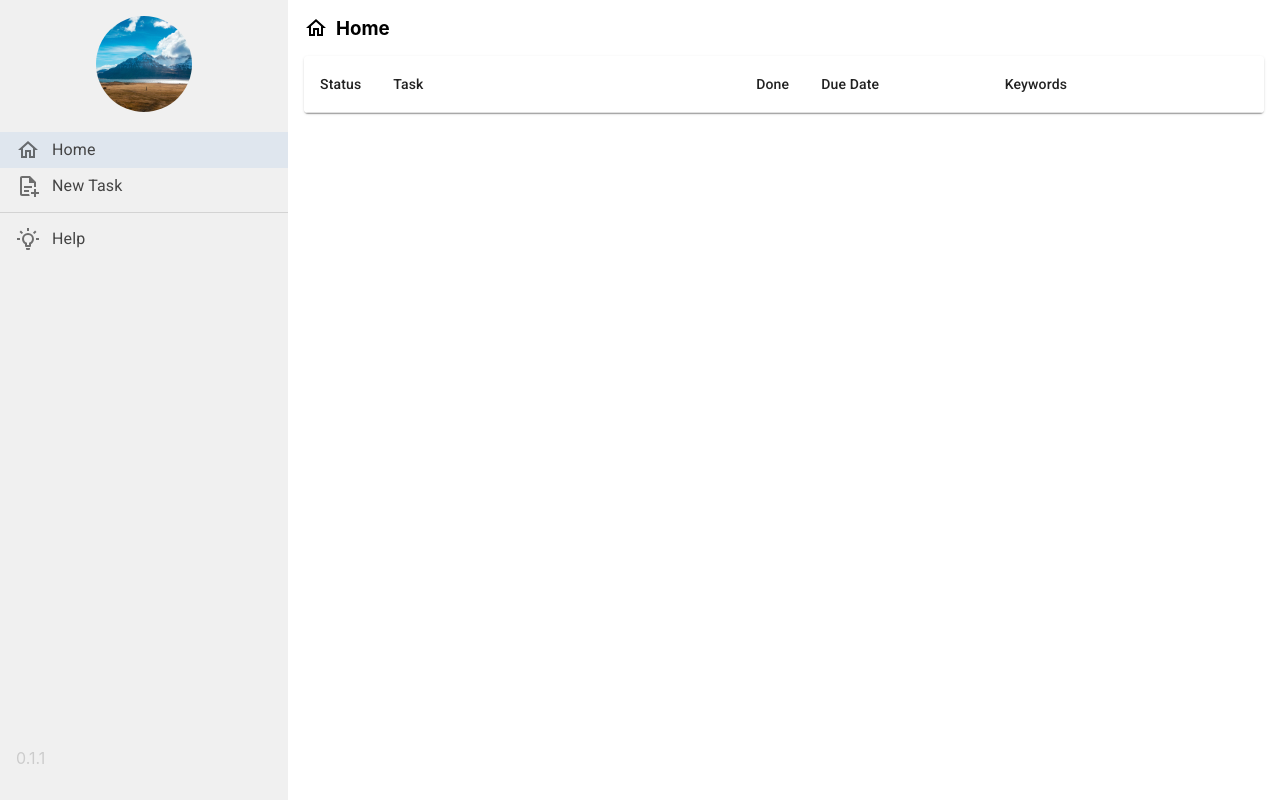
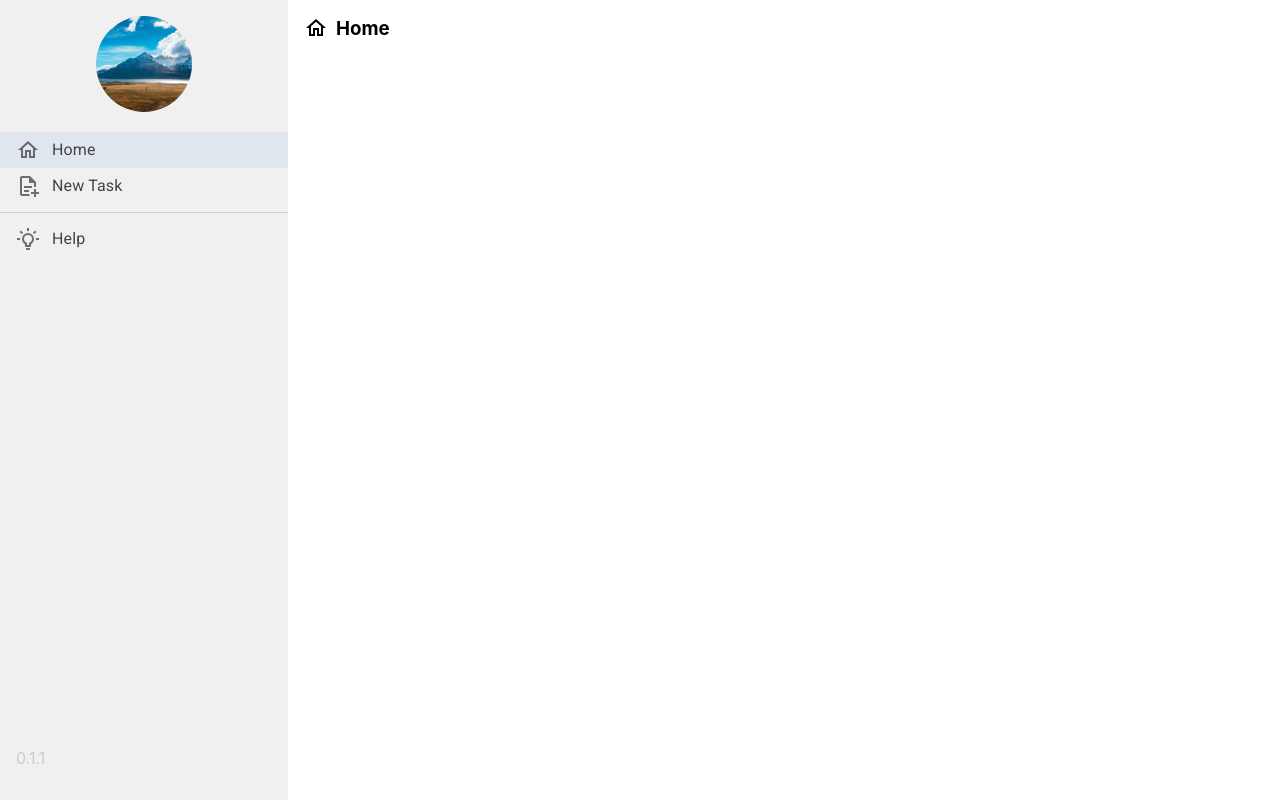
Before and after one commit to blueskyfish/browser-tasks, a React (Create React App) app: page / in a window 1280 px wide. Built offline with nearby package versions, Linux system fonts and the light colour scheme.

Commit message:
Card in small devices

```diff
--- /dev/null
+++ b/src/components/CardTaskList.tsx
@@ -0,0 +1,17 @@
+import { Box } from '@mui/material';
+import { Task } from '../store/TaskModel';
+import CardTaskItem from './CardTaskItem';
+
+export type CardTaskListProps = {
+    taskList: Task[];
+    onTask: (task: Task) => void;
+}
+export default function CardTaskList({taskList, onTask}: CardTaskListProps) {
+    return (
+        <Box sx={{ padding: 'var(--gap-1)'}}>
+            {taskList.map((task: Task, index: number) => (
+                <CardTaskItem key={index} task={task} onTask={onTask}/>
+            ))}
+        </Box>
+    )
+}
--- a/src/routes/HomePage.tsx
+++ b/src/routes/HomePage.tsx
@@ -1,10 +1,12 @@
 import { mdiHomeOutline } from '@mdi/js';
 import { useContext, useEffect } from 'react';
 import { useNavigate } from 'react-router-dom';
+import CardTaskList from '../components/CardTaskList';
 import DataTaskList from '../components/DataTaskList';
 import Header from '../components/Header';
 import SidebarContext from '../context/sidebar.context';
 import { ResponsiveContext } from '../reponsive/ResponsiveContext';
+import { ResponsiveSize } from '../reponsive/ResponsiveModel';
 import DataContext from '../store/DataContext';
 import { Task } from '../store/TaskModel';
 import './HomePage.css';
@@ -25,10 +27,13 @@ export default function HomePage() {
         navigate(`/task/${task.id}`);
     };
 
+    const isSmallSize = size === ResponsiveSize.xs || size === ResponsiveSize.md;
+
     return (
         <>
             <Header title={"Home"} icon={mdiHomeOutline}/>
-            <DataTaskList taskList={taskList} size={size} onTask={handleTask}/>
+            {isSmallSize && (<DataTaskList taskList={taskList} size={size} onTask={handleTask}/>)}
+            {!isSmallSize && (<CardTaskList taskList={taskList} onTask={handleTask}/>)}
         </>
 
     );
```
